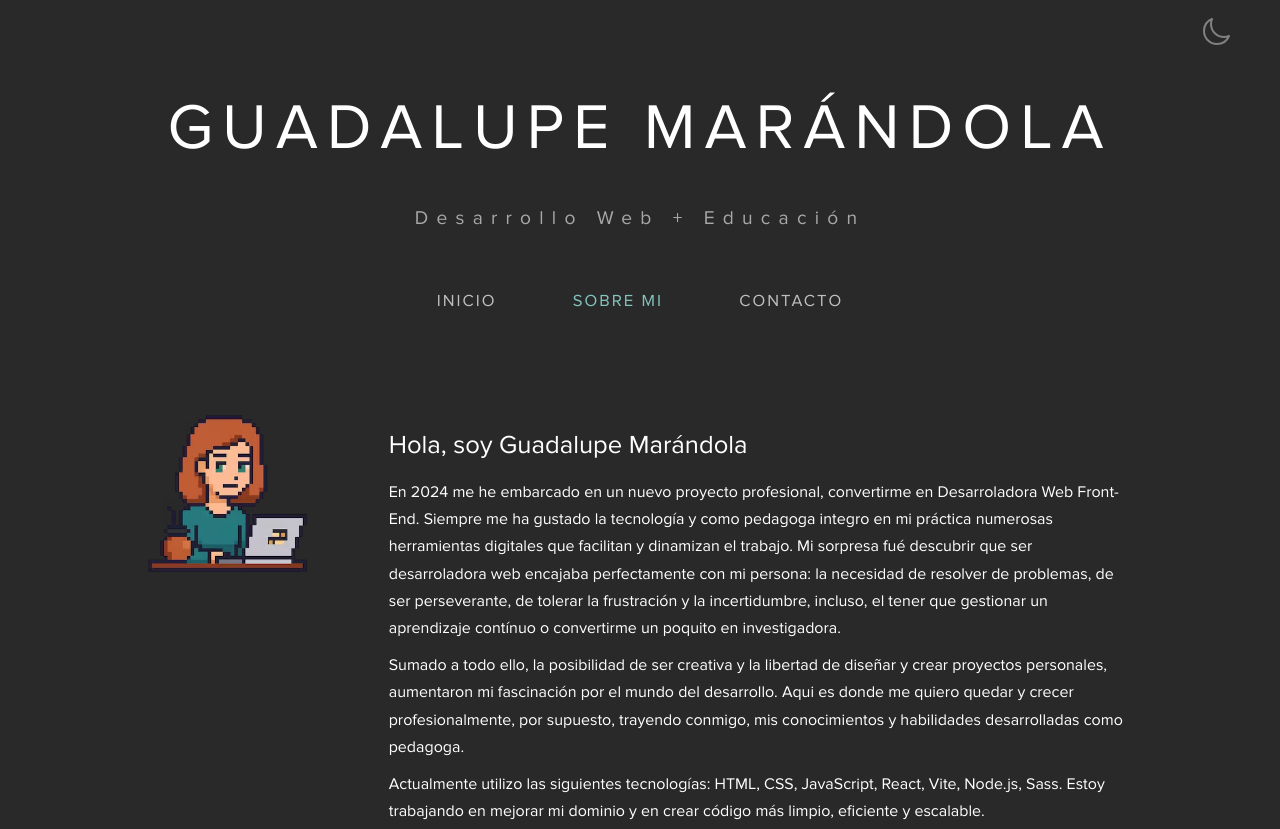
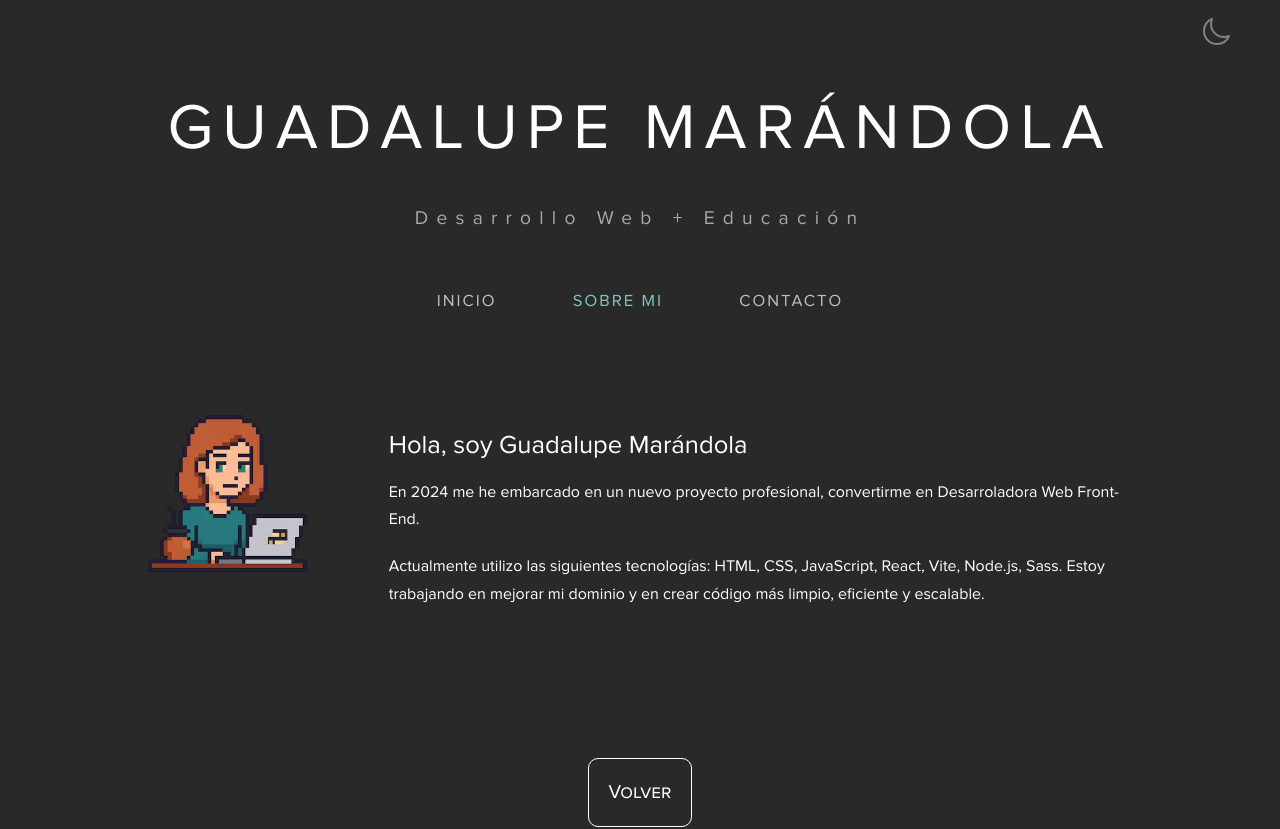
Before and after one commit to Guada-lupes/Portfolio, a React (Vite) app in the folder Portfolio/: page /aboutme in a window 1280 px wide. Shown: the top 829 px of the page. Built offline with nearby package versions, Linux system fonts and the light colour scheme.

Commit message:
cambios en el about me

```diff
--- a/Portfolio/src/componentNew/AboutMeComponent.jsx
+++ b/Portfolio/src/componentNew/AboutMeComponent.jsx
@@ -28,21 +28,10 @@ export const AboutMeComponent = () => {
           />
           <p className="article-p">
             En 2024 me he embarcado en un nuevo proyecto profesional,
-            convertirme en <span>Desarroladora Web Front-End</span>. Siempre me
-            ha gustado la tecnología y como pedagoga integro en mi práctica
-            numerosas herramientas digitales que facilitan y dinamizan el
-            trabajo. Mi sorpresa fué descubrir que ser desarroladora web
-            encajaba perfectamente con mi persona: la necesidad de resolver de
-            problemas, de ser perseverante, de tolerar la frustración y la
-            incertidumbre, incluso, el tener que gestionar un aprendizaje
-            contínuo o convertirme un poquito en investigadora.
+            convertirme en <span>Desarroladora Web Front-End</span>.
           </p>
           <p className="article-p">
-            Sumado a todo ello, la posibilidad de ser creativa y la libertad de
-            diseñar y crear proyectos personales, aumentaron mi fascinación por
-            el mundo del desarrollo. Aqui es donde me quiero quedar y crecer
-            profesionalmente, por supuesto, trayendo conmigo, mis conocimientos
-            y habilidades desarrolladas como pedagoga.
+
           </p>
           <p className="article-p">
             Actualmente utilizo las siguientes tecnologías: <span>HTML</span>,{" "}
```
